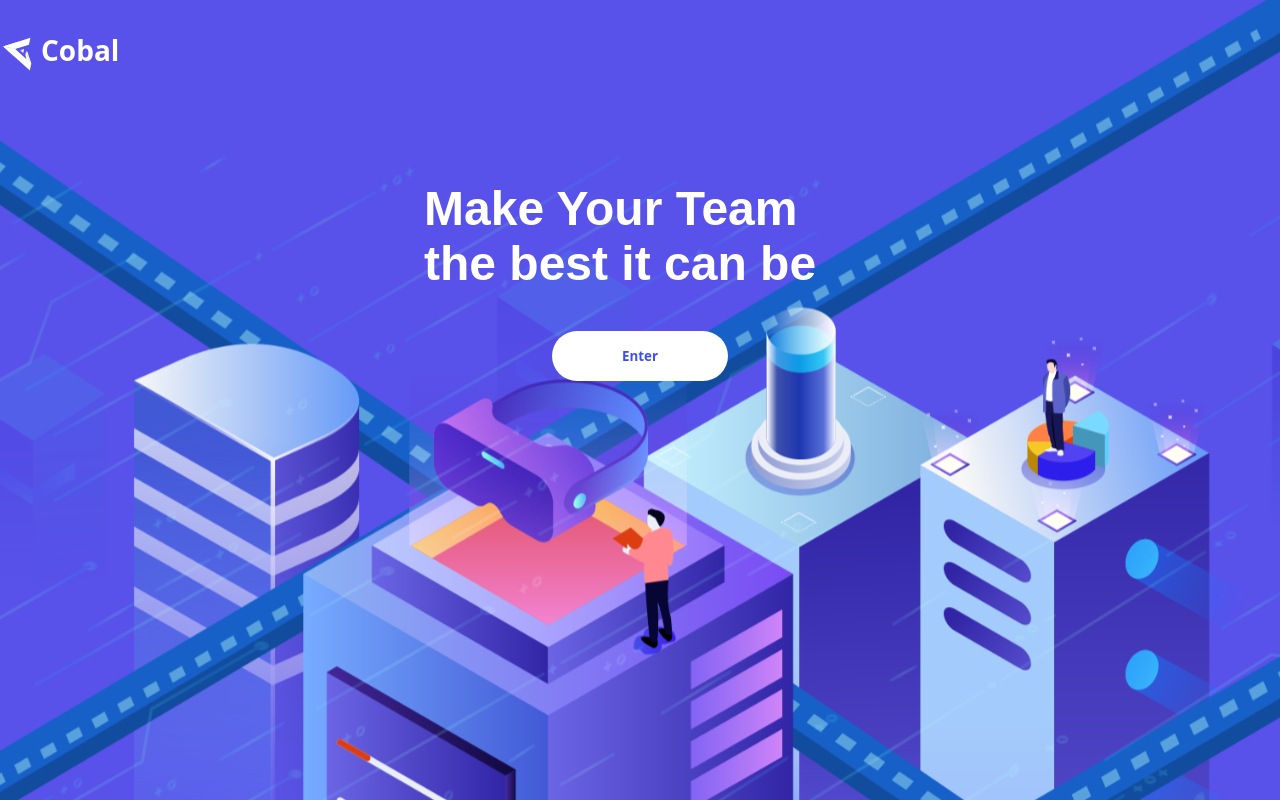
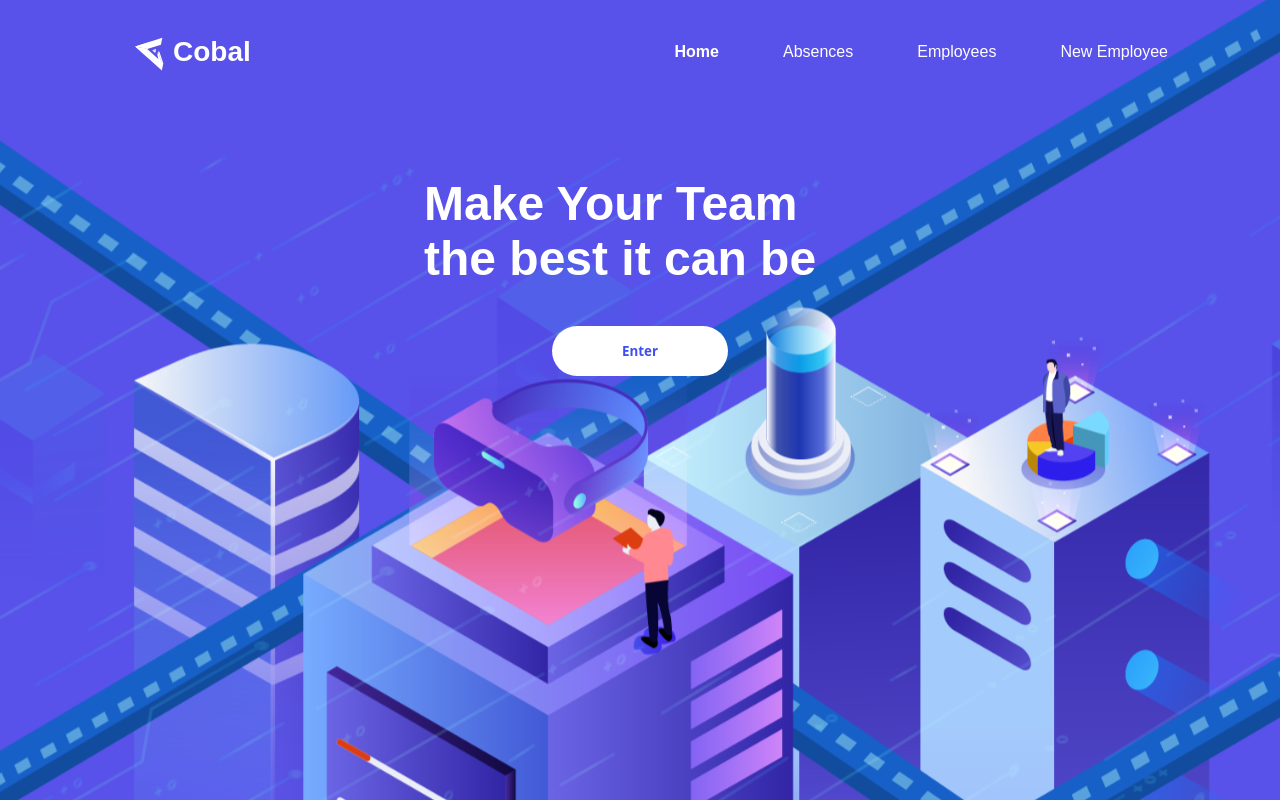
Before and after one commit to pmfgomes/cra-twoimpulse-tech-challenge, a React (Create React App) app: page / in a window 1280 px wide. Built offline with nearby package versions, Linux system fonts and the light colour scheme.

Commit message:
New routes path to match nav links

```diff
--- a/src/components/Header/index.tsx
+++ b/src/components/Header/index.tsx
@@ -1,6 +1,11 @@
-import { HeaderContainer, HeaderLink } from "./styles";
-import { Row, Col } from "components/Layout";
-import { ReactComponent as Logo } from "assets/images/logo.svg";
+import {
+  HeaderContainer,
+  HeaderLink,
+  HeaderContentContainer,
+  LogoContainer,
+  NavbarContainer,
+} from "./styles";
+import { ReactComponent as HeaderLogo } from "assets/images/logo.svg";
 
 interface HeaderProps {
   color?: string;
@@ -9,15 +14,39 @@ interface HeaderProps {
 export default function Header(props: HeaderProps): React.ReactElement {
   const { color = "transparent" } = props;
 
-  const LEFT_ITEMS: JSX.Element[] = [<Logo key="logo" fill="#000" />];
-  const RIGHT_ITEMS: JSX.Element[] = [];
+  const LogoContainerContent = () => {
+    return <HeaderLogo key="logo" fill="#000" />;
+  };
+
+  const Navbar = () => {
+    return (
+      <>
+        <HeaderLink to="/" exact>
+          Home
+        </HeaderLink>
+        <HeaderLink to="/absences" exact>
+          Absences
+        </HeaderLink>
+        <HeaderLink to="/employees" exact>
+          Employees
+        </HeaderLink>
+        <HeaderLink to="/new-employee" exact>
+          New Employee
+        </HeaderLink>
+      </>
+    );
+  };
 
   return (
     <HeaderContainer color={color}>
-      <Row>
-        <Col>{LEFT_ITEMS.map(item => item)}</Col>
-        <Col>{RIGHT_ITEMS.map(item => item)}</Col>
-      </Row>
+      <HeaderContentContainer>
+        <LogoContainer>
+          <LogoContainerContent />
+        </LogoContainer>
+        <NavbarContainer>
+          <Navbar />
+        </NavbarContainer>
+      </HeaderContentContainer>
     </HeaderContainer>
   );
 }
--- a/src/components/Header/styles.ts
+++ b/src/components/Header/styles.ts
@@ -1,14 +1,42 @@
 import styled from "@emotion/styled";
-import { Link } from "react-router-dom";
+import { NavLink } from "react-router-dom";
 import { IHeader, IHeaderNav } from "types/components/header";
 
-export const HeaderContainer = styled.div<IHeader>`
+export const HeaderContainer = styled.header<IHeader>`
   width: 100%;
-  padding: 32px;
+  padding: 32px 0;
   background-color: ${props => props.color};
 `;
 
-export const HeaderLink = styled(Link)<IHeaderNav>`
+export const HeaderContentContainer = styled.div`
+  display: flex;
+  align-items: center;
+  justify-content: space-between;
+  flex-flow: row nowrap;
+`;
+
+export const LogoContainer = styled.div`
+  display: flex;
+  flex: 1;
+  align-items: center;
+  justify-content: center;
+`;
+
+export const NavbarContainer = styled.nav`
+  display: flex;
+  flex: 2;
+  align-items: center;
+  justify-content: flex-end;
+  padding-right: 80px;
+`;
+
+export const HeaderLink = styled(NavLink)<IHeaderNav>`
   color: #fff;
-  font-weight: ${props => props.selected && "600"};
+  cursor: pointer;
+  margin: 0 32px;
+  text-decoration: none;
+
+  &.active {
+    font-weight: 600;
+  }
 `;
--- a/src/components/Layout/Button.ts
+++ b/src/components/Layout/Button.ts
@@ -32,15 +32,15 @@ export const Button = styled.button<IButton>`
     }
   }};
 
-  &:active {
+  &:hover {
     background-color: ${props => {
       switch (props.color) {
         case "primary":
-          return darken(0.05, props.theme.palette.primary);
+          return darken(0.1, props.theme.palette.primary);
         case "secondary":
-          return darken(0.05, props.theme.palette.secondary);
+          return darken(0.1, props.theme.palette.secondary);
         default:
-          return darken(0.05, props.color || props.theme.palette.primary);
+          return darken(0.1, props.color || props.theme.palette.primary);
       }
     }};
   }
--- a/src/pages/LandingPage/styles.ts
+++ b/src/pages/LandingPage/styles.ts
@@ -19,7 +19,7 @@ export const FirstSectionContainer = styled.section`
 
   background-color: ${props => props.theme.palette.primary};
   background-image: url("/assets/images/img-cut-landing.svg");
-  background-position: center;
+  background-position: center center;
   background-repeat: no-repeat;
   background-size: cover;
 `;
--- a/src/routes/Routes.tsx
+++ b/src/routes/Routes.tsx
@@ -5,6 +5,9 @@ import LandingPage from "pages/LandingPage";
 export default function Routes(): React.ReactElement {
   return (
     <Switch>
+      <Route exact path="/new-employee" component={LandingPage} />
+      <Route exact path="/employees" component={LandingPage} />
+      <Route exact path="/absences" component={LandingPage} />
       <Route exact path="/" component={LandingPage} />
       <Route path="*" component={ErrorPage} />
     </Switch>
--- a/src/styles/theming.ts
+++ b/src/styles/theming.ts
@@ -27,6 +27,19 @@ export const GlobalStyles = css`
       -webkit-font-smoothing: antialiased;
       -moz-osx-font-smoothing: grayscale;
     }
+
+    h1,
+    h2,
+    h3,
+    h4,
+    h5,
+    h6,
+    a,
+    svg tspan {
+      font-family: "Poppins", sans-serif;
+      -webkit-font-smoothing: antialiased;
+      -moz-osx-font-smoothing: grayscale;
+    }
   }
 
   body #root {
@@ -34,8 +47,4 @@ export const GlobalStyles = css`
     height: 100%;
     overflow-x: hidden;
   }
-
-  :is(h1, h2, h3, h4, h5, h6) {
-    font-family: "Poppins", sans-serif;
-  }
 `;
--- a/src/types/components/header.d.ts
+++ b/src/types/components/header.d.ts
@@ -1,9 +1,9 @@
-import { LinkProps } from "react-router-dom";
+import { NavLinkProps } from "react-router-dom";
 
 interface IHeader {
   color?: string;
 }
 
-interface IHeaderNav extends LinkProps {
+interface IHeaderNav extends NavLinkProps {
   selected?: boolean;
 }
```
